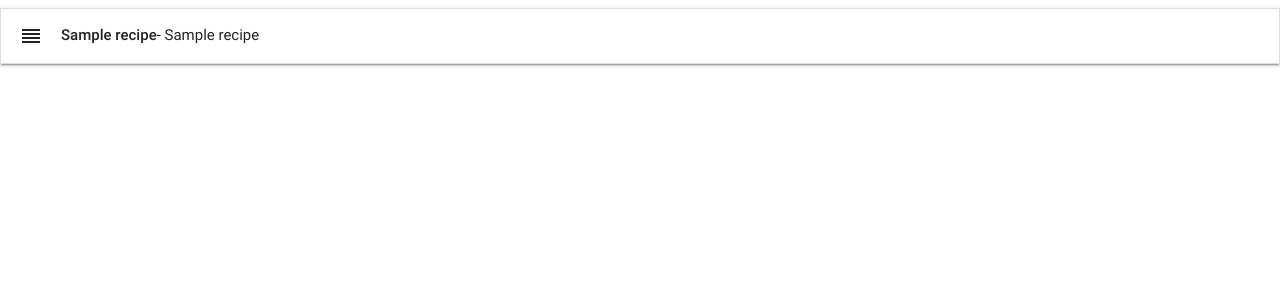
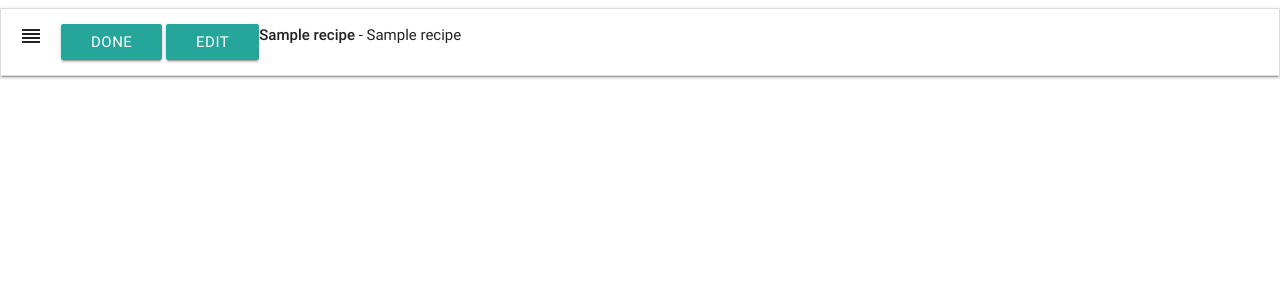
Before and after one commit to Code-Institute-Submissions/jasons-cook-book, a Flask app: page / in a window 1280 px wide. Shown: the top 300 px of the page. Run offline with Flask 2, Linux system fonts and the light colour scheme; a database or web service that is not in the repository returns one stand-in record (values such as "Sample title"); some libraries are stand-ins or nearby versions.

Commit message:
added buttons

```diff
--- a/templates/recipes.html
+++ b/templates/recipes.html
@@ -1,17 +1,26 @@
 {% extends "base.html"%}
 
 {% block content %}
-            {% for recipe in recipes %}
+
+    <ul class="collapsible">
+      {% for recipe in recipes %}
+        <li>
+          <div class="collapsible-header">
+            <div class="col s1">
+                <i class="material-icons">reorder</i>
+            </div>
+            <div class="col s2">
+                <div>
+                  <a  class="waves-effect waves-light btn btn_small">Done</a>
+                  <a href="{{url_for('edit_recipe', recipe_id=recipe.id)}}" class="waves-effect waves-light btn btn_small">Edit</a>
+                </div>
+            </div>
+
+            <div class="recipe_header col s9">
+              <strong>{{recipe.recipe_name}}</strong>   -  {{recipe.category_name}}
+            </div>
 
 
-    <ul class="collapsible">
-
-        <li>
-          <div class="collapsible-header">
-              <i class="material-icons">
-                reorder
-              </i>
-                <strong>{{recipe.recipe_name}}</strong>   -  {{recipe.category_name}}
           </div>
           <div class="collapsible-body">
               <span>
```
